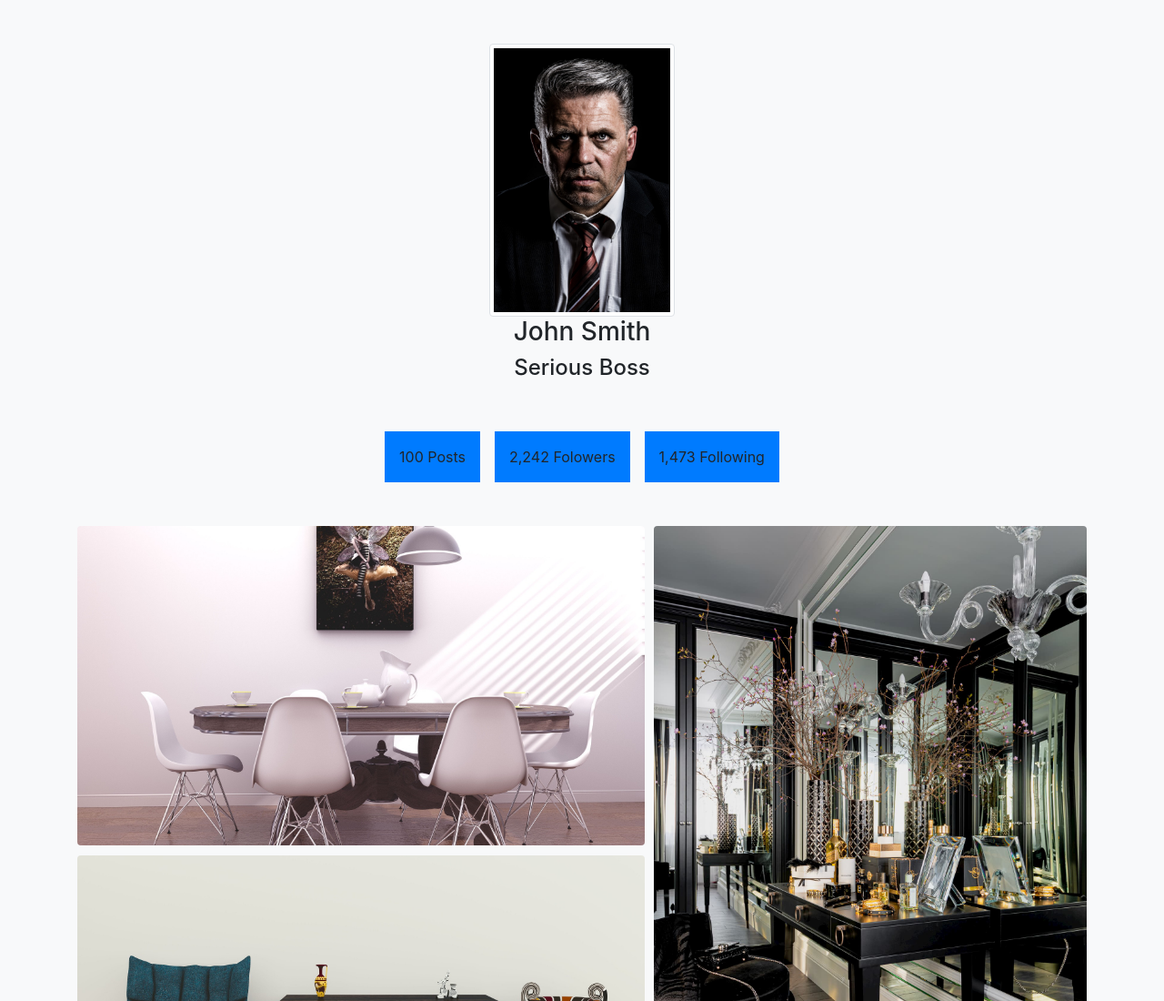
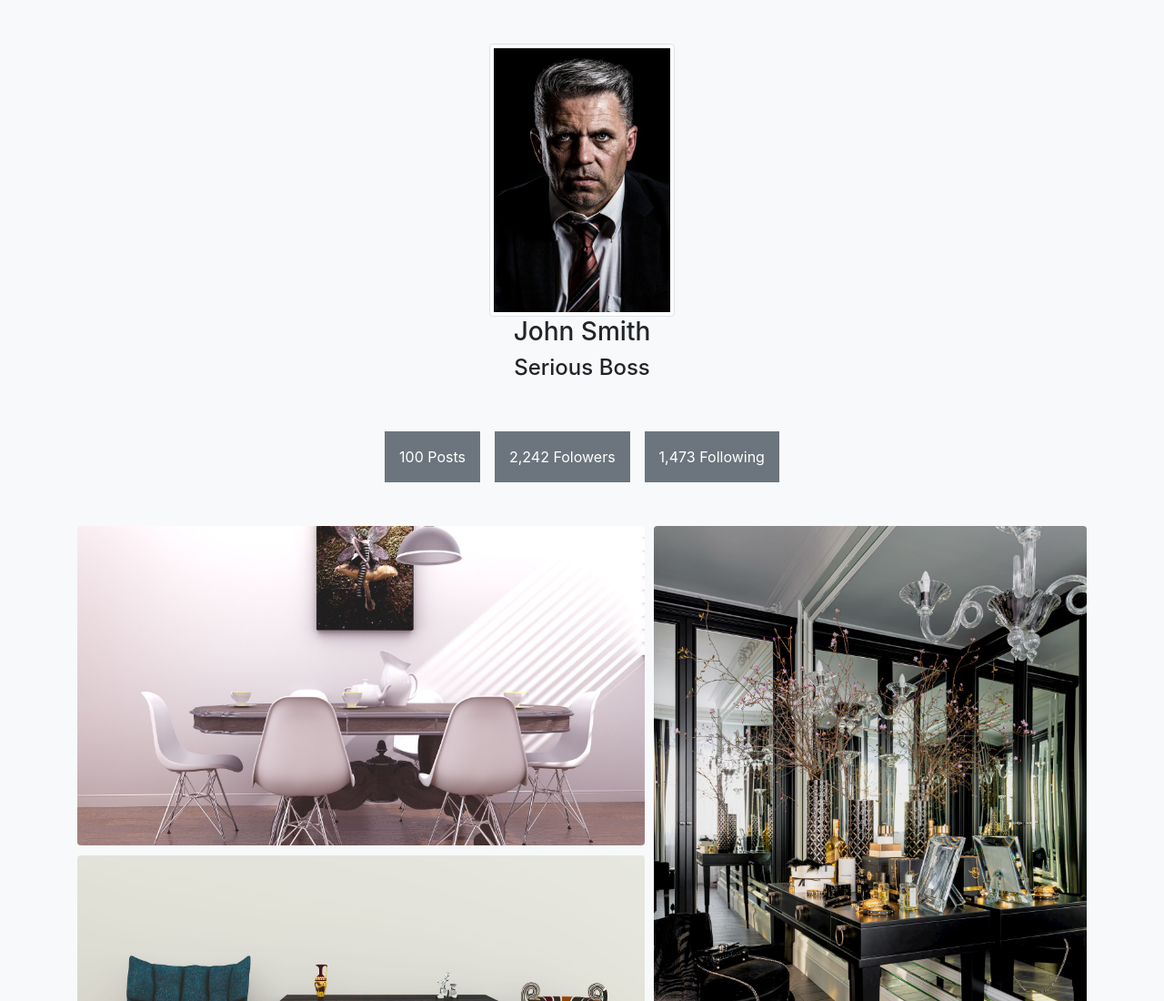
Before and after one commit to zaptini/devchallenge-gallery, a plain HTML site: page index.html in a window 1280 px wide. Shown: the top 1100 px of the page at 91% size. Drawn offline with nearby package versions, Linux system fonts and the light colour scheme.

Commit message:
Update index.html

```diff
--- a/index.html
+++ b/index.html
@@ -17,9 +17,9 @@
     </div>
 
     <div class="d-flex justify-content-center">
-        <div class="coly-1  mt-5 cen d-inline-block mx-2 p-3 bg-primary">100 Posts</div>
-        <div class="coly-1  mt-5 cen d-inline-block mx-2 p-3 bg-primary">2,242 Folowers</div>
-        <div class="coly-1  mt-5 cen d-inline-block mx-2 p-3 bg-primary">1,473 Following</div>
+        <div class="coly-1  mt-5 cen d-inline-block mx-2 p-3 bg-secondary text-white">100 Posts</div>
+        <div class="coly-1  mt-5 cen d-inline-block mx-2 p-3 bg-secondary text-white">2,242 Folowers</div>
+        <div class="coly-1  mt-5 cen d-inline-block mx-2 p-3 bg-secondary text-white">1,473 Following</div>
     </div>
     <div class="grid-container mt-5">
         <div class="portraitLeft"><img class="img-fluid rounded" src="/p1.jpg" alt=""></div>
```
